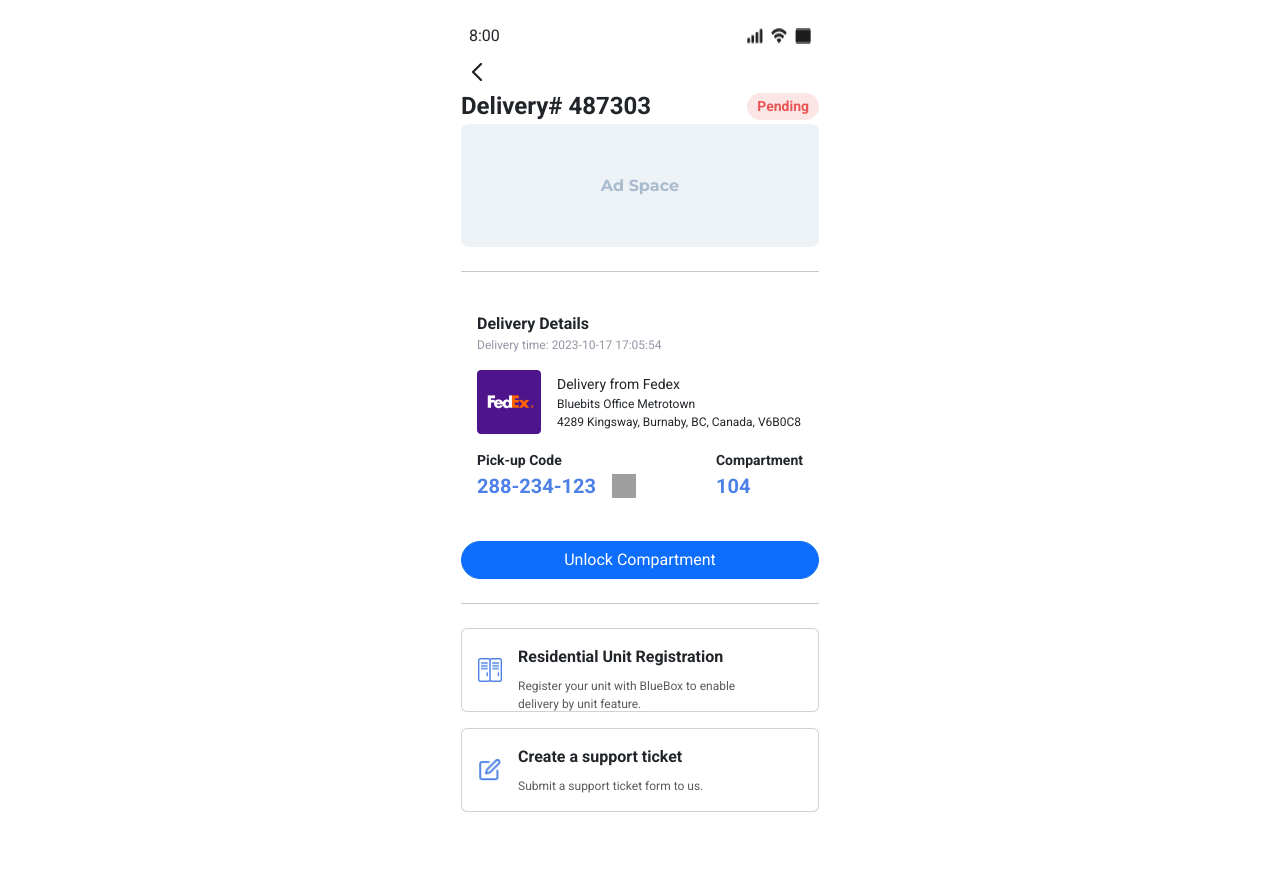
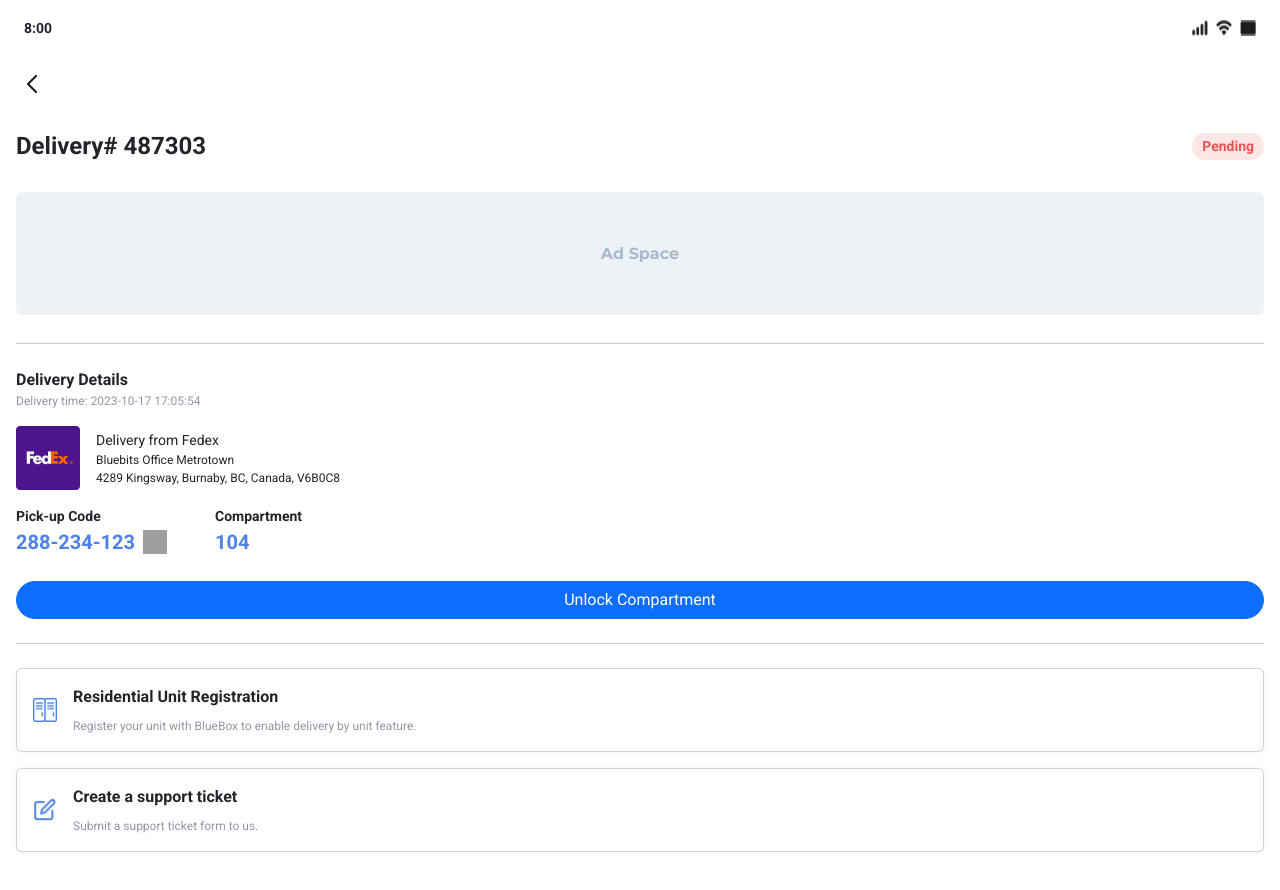
Before and after one commit to harukafujii13/assessment0702, a Next.js app: page / in a window 1280 px wide. Before the commit the page ends 852 px from the top, so only its background shows below. Built offline with nearby package versions, Linux system fonts and the light colour scheme; grey boxes are pictures that could not be loaded.

Commit message:
🐛FIX: fixed css

```diff
--- a/src/app/components/deliveryCard.tsx
+++ b/src/app/components/deliveryCard.tsx
@@ -23,7 +23,7 @@ export function DeliveryCard({
         <div className="delivery-number">Delivery# {deliveryNumber}</div>
         <div className={`${statusClass} rounded-pill`}>{status}</div>
       </div>
-      <div className="ad-space d-flex justify-content-center align-items-center mb-3">
+      <div className="ad-space d-flex justify-content-center align-items-center">
         {adText}
       </div>
     </div>
--- a/src/app/components/deliveryDetailsCard.tsx
+++ b/src/app/components/deliveryDetailsCard.tsx
@@ -23,7 +23,7 @@ export function DeliveryDetailsCard({
   logoSrc,
 }: DeliveryDetailsCardProps) {
   return (
-    <div className="delivery-card p-3 mb-4">
+    <div className="delivery-card">
       <div className="card-title">Delivery Details</div>
       <p className="card-text">Delivery time: {deliveryTime}</p>
       <div className="d-flex align-items-center mb-3 gap-3">
@@ -40,10 +40,10 @@ export function DeliveryDetailsCard({
           <div className="delivery-place">{address}</div>
         </div>
       </div>
-      <div className="d-flex justify-content-between align-items-center">
+      <div className="d-flex justify-content-start align-items-center gap-5">
         <div>
           <div className="delivery-pickup">Pick-up Code</div>
-          <div className="d-flex align-items-center gap-3">
+          <div className="d-flex align-items-center gap-2">
             <div className="delivery-pickupCode">{pickUpCode}</div>
             <Image
               src="/icons/Copy.png"
--- a/src/app/components/featureCard.tsx
+++ b/src/app/components/featureCard.tsx
@@ -11,8 +11,8 @@ interface FeatureCardProps {
 
 export function FeatureCard({ iconSrc, title, description }: FeatureCardProps) {
   return (
-    <div className="card">
-      <div className="card-body d-flex align-items-center gap-3">
+    <div className="card w-100">
+      <div className="card-body d-flex align-items-center gap-3 w-100">
         <Image
           src={iconSrc}
           width={40}
@@ -20,9 +20,9 @@ export function FeatureCard({ iconSrc, title, description }: FeatureCardProps) {
           alt={title}
           className="card-icon"
         />
-        <div className="card-description">
+        <div className="card-description　d-flex flex-column justify-content-center">
           <div className="card-title">{title}</div>
-          <p className="card-text text-muted">{description}</p>
+          <div className="card-text">{description}</div>
         </div>
       </div>
     </div>
--- a/src/app/custom-bootstrap.scss
+++ b/src/app/custom-bootstrap.scss
@@ -31,12 +31,9 @@
 
 // Mobile-first styles
 .main-screen{
-  width: 390px;
-  margin: 0 auto;
 
   // Tablet styles
   @media (min-width: 768px) and (max-width: 1024px) {
-    width: 700px;
     margin: 0 auto;
   }
 }
@@ -48,9 +45,11 @@
 .chevron-left{
   width: 32px;
   height: 32px;
+  margin: 28px 0;
 }
 
 // DeliveryCard
+
 .delivery-number{
   font-weight: 700;
   font-size: 24px;
@@ -73,24 +72,57 @@
   font-weight: 700;
   text-align: center;
   font-family: 'Montserrat', sans-serif;
+  margin: 28px 0;
 }
 
 
 //BlueButton
 .bule-button {
-  width: 358px;
-  height: 123px;
+  width: 100%;
+  height: 48px;
   padding: 15px 103px;
   font-size: 16px;
   font-weight: 500;
+  background: #4D81E7;
+  color: #fff;
+  border: none;
+  border-radius: 50px;
+  text-align: center;
+  display: inline-block;
+  transition: background-color 0.3s, transform 0.3s, box-shadow 0.3s;
+  box-shadow: 0 6px 8px rgba(76, 144, 239, 0.35);
+
+
+  &:hover {
+    background-color: darken(#4D81E7, 10%);
+    transform: scale(1.05);
+    box-shadow: 0 6px 12px rgba(76, 144, 239, 0.35);
+  }
+
+  &:focus,
+  &:active {
+    outline: none;
+    box-shadow: none;
+  }
+
+  @media (max-width: 768px) {
+    padding: 8px 16px;
+    font-size: 1rem;
+  }
+
+  @media (max-width: 576px) {
+    padding: 6px 12px;
+    font-size: 0.8rem;
+  }
 }
 
 // FeatureCard
 .card {
-  width: 358px;
+  width: 100%;
   height: 80px;
   border: 1px solid #f5f5f5;
   margin-top: 1rem;
+  box-shadow: 0 0 8px #F5F5F5;
 }
 
 .card-icon{
@@ -147,3 +179,20 @@
   font-size: 20px;
   color: #4D81E7;
 }
+
+// StatusBar
+.status-bar {
+  background-color: #ffffff;
+  height: 24px;
+  padding: 0 8px;
+}
+
+.status-bar .time {
+  font-weight: 700;
+  font-size: 14px;
+}
+
+.status-icons img {
+  height: 16px;
+  width: 16px;
+}
```
